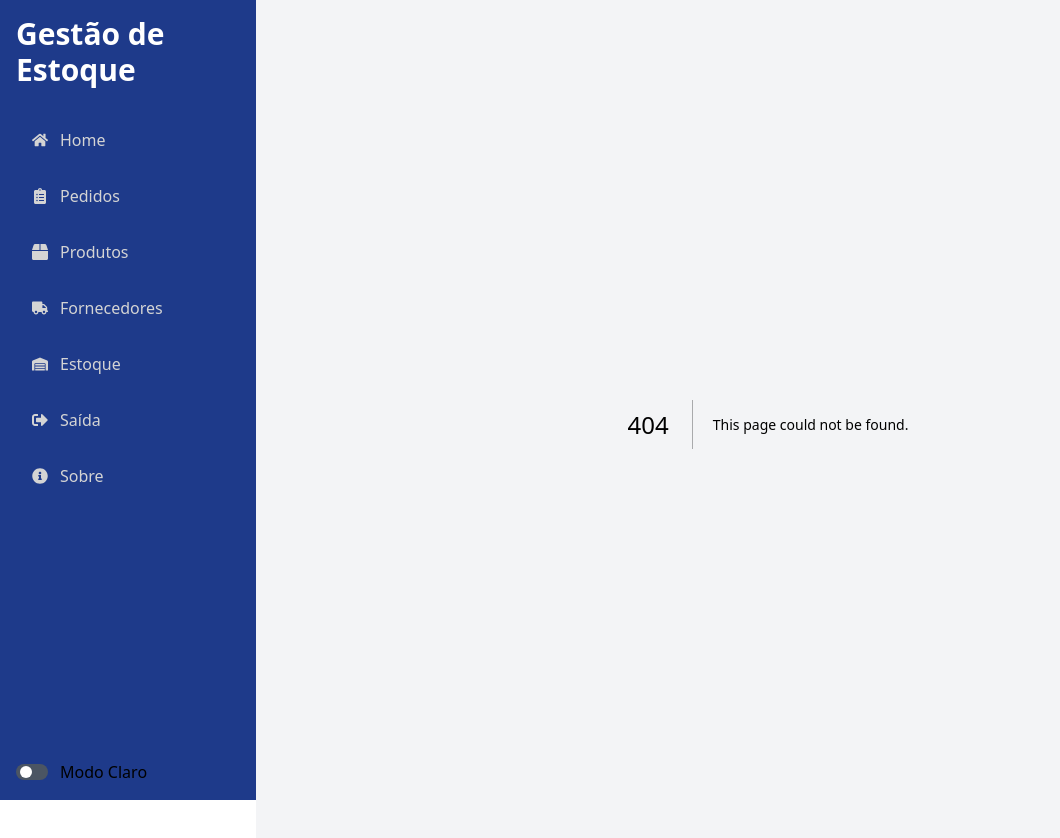
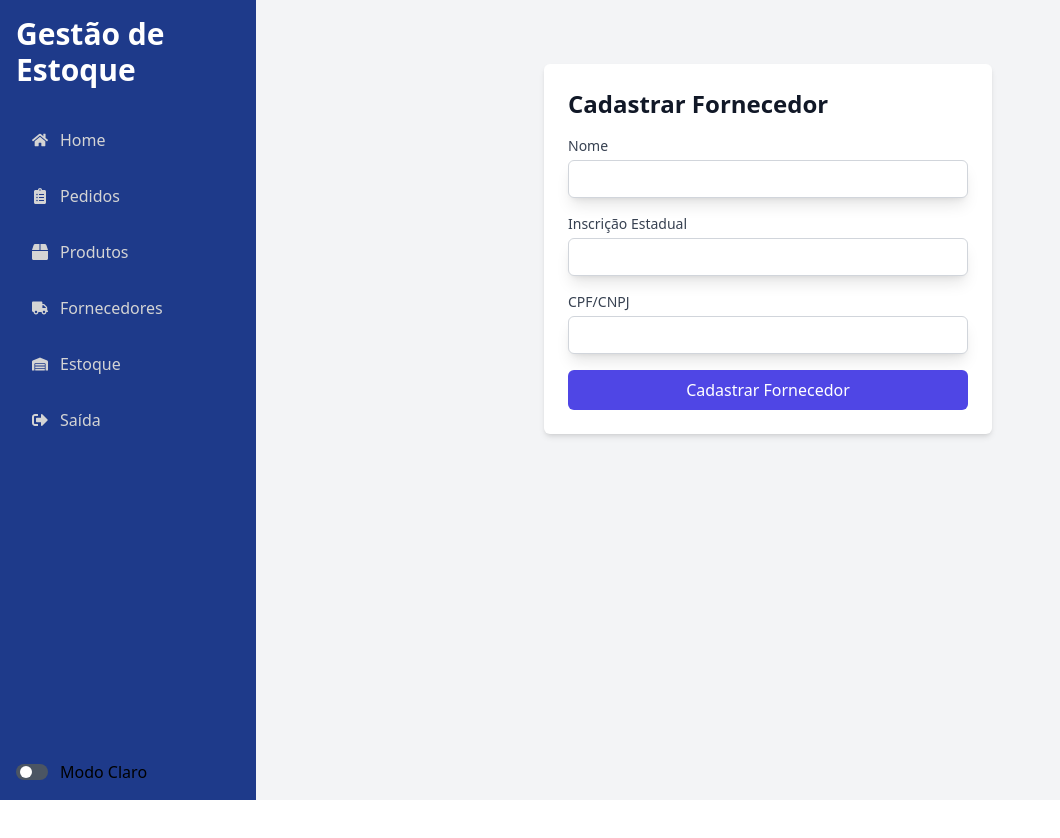
Before and after one commit to lucaserib/estoque-api, a Next.js app: page /fornecedores/fornecedores in a window 1280 px wide. Before the commit this address had no page. Shown: the top 838 px of the page, without its empty margins (0-1060 px from the left). After the commit the page ends 800 px from the top, so only its background shows below. Built offline with nearby package versions, Linux system fonts and the light colour scheme.

Commit message:
tudo funcionando com ajuste de cor verde

```diff
--- a/components/Sidebar.tsx
+++ b/components/Sidebar.tsx
@@ -64,14 +64,6 @@ export const Sidebar = () => {
               </a>
             </Link>
           </li>
-          <li>
-            <Link href="/about" legacyBehavior>
-              <a className="flex items-center py-2 px-4 rounded-md hover:bg-blue-700 dark:hover:bg-gray-700 transition-colors">
-                <FaInfoCircle className="mr-3" />
-                Sobre
-              </a>
-            </Link>
-          </li>
         </ul>
       </div>
 
--- a/pages/fornecedores.tsx
+++ b/pages/fornecedores/fornecedores.tsx
@@ -5,6 +5,7 @@ const Fornecedores = () => {
   const [inscricaoEstadual, setInscricaoEstadual] = useState("");
   const [cpfCnpj, setCpfCnpj] = useState("");
   const [message, setMessage] = useState("");
+  const [messageType, setMessageType] = useState<"success" | "error" | "">("");
 
   const handleSubmit = async (e: React.FormEvent) => {
     e.preventDefault();
@@ -22,20 +23,23 @@ const Fornecedores = () => {
 
       if (response.ok) {
         setMessage("Fornecedor cadastrado com sucesso!");
+        setMessageType("success");
         setNome("");
         setInscricaoEstadual("");
         setCpfCnpj("");
       } else {
         setMessage("Erro ao cadastrar fornecedor.");
+        setMessageType("error");
       }
     } catch (error) {
       console.error("Erro ao cadastrar fornecedor:", error);
       setMessage("Erro ao cadastrar fornecedor.");
+      setMessageType("error");
     }
   };
 
   return (
-    <div className="max-w-md mx-auto mt-10 p-6 bg-white dark:bg-gray-900 rounded-md shadow-md">
+    <div className="max-w-md mx-auto mt-10 p-6 bg-white dark:bg-gray-800 rounded-md shadow-md">
       <h1 className="text-2xl font-bold mb-4 text-gray-900 dark:text-gray-100">
         Cadastrar Fornecedor
       </h1>
@@ -83,7 +87,15 @@ const Fornecedores = () => {
           Cadastrar Fornecedor
         </button>
       </form>
-      {message && <p className="mt-4 text-center text-red-500">{message}</p>}
+      {message && (
+        <p
+          className={`mt-4 text-center ${
+            messageType === "success" ? "text-green-500" : "text-red-500"
+          }`}
+        >
+          {message}
+        </p>
+      )}
     </div>
   );
 };
--- a/pages/produtos.tsx
+++ b/pages/produtos.tsx
@@ -5,6 +5,7 @@ const Produtos = () => {
   const [nome, setNome] = useState("");
   const [sku, setSku] = useState("");
   const [message, setMessage] = useState("");
+  const [messageType, setMessageType] = useState<"success" | "error" | "">("");
 
   const handleSubmit = async (e: React.FormEvent) => {
     e.preventDefault();
@@ -22,14 +23,17 @@ const Produtos = () => {
 
       if (response.ok) {
         setMessage("Produto cadastrado com sucesso!");
+        setMessageType("success");
         setNome("");
         setSku("");
       } else {
         setMessage("Erro ao cadastrar produto.");
+        setMessageType("error");
       }
     } catch (error) {
       console.error("Erro ao cadastrar produto:", error);
       setMessage("Erro ao cadastrar produto.");
+      setMessageType("error");
     }
   };
 
@@ -70,7 +74,15 @@ const Produtos = () => {
           Cadastrar Produto
         </button>
       </form>
-      {message && <p className="mt-4 text-center text-red-500">{message}</p>}
+      {message && (
+        <p
+          className={`mt-4 text-center ${
+            messageType === "success" ? "text-green-500" : "text-red-500"
+          }`}
+        >
+          {message}
+        </p>
+      )}
     </div>
   );
 };
```
Also changed, not shown: pages/fornecedores/exibirFornecedores.tsx (added).
